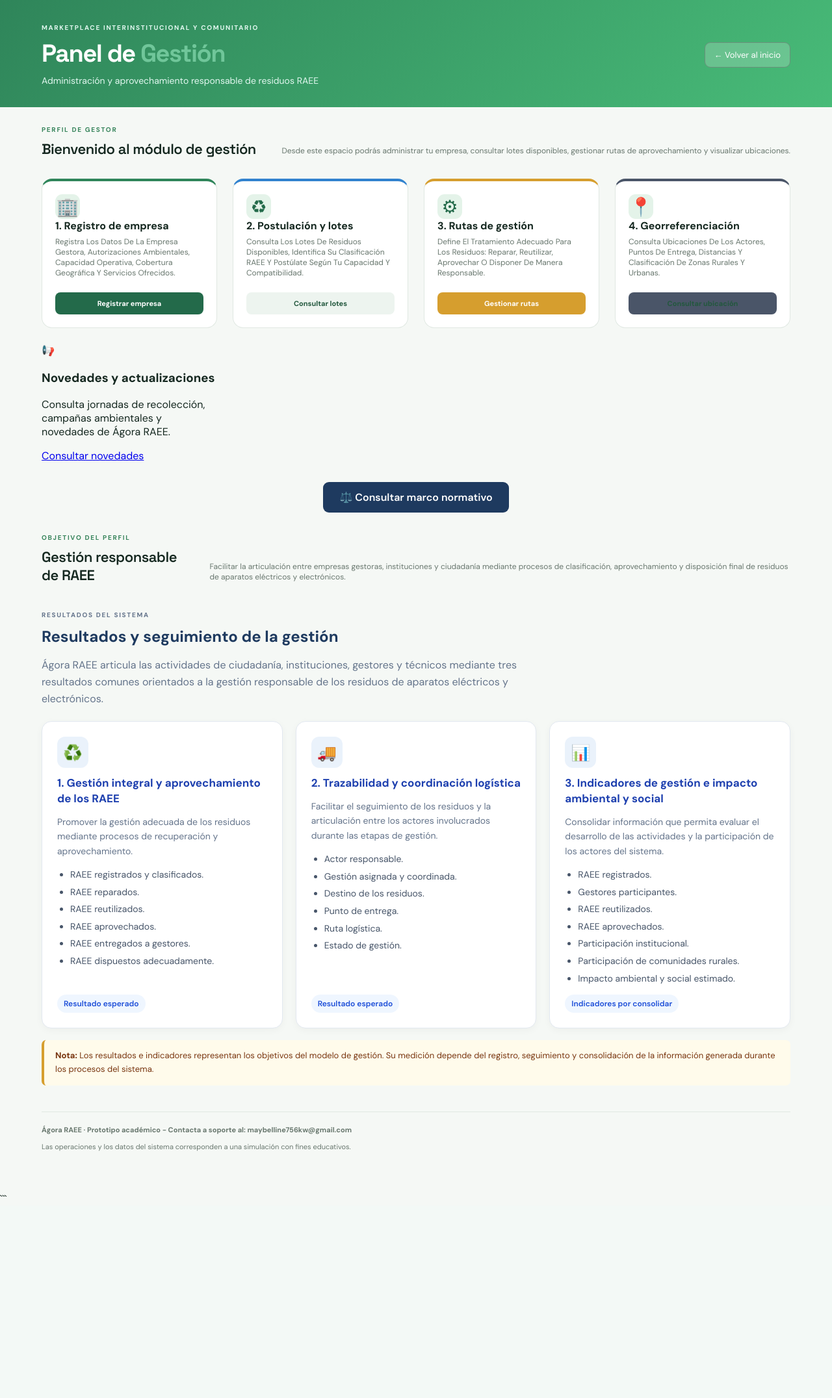
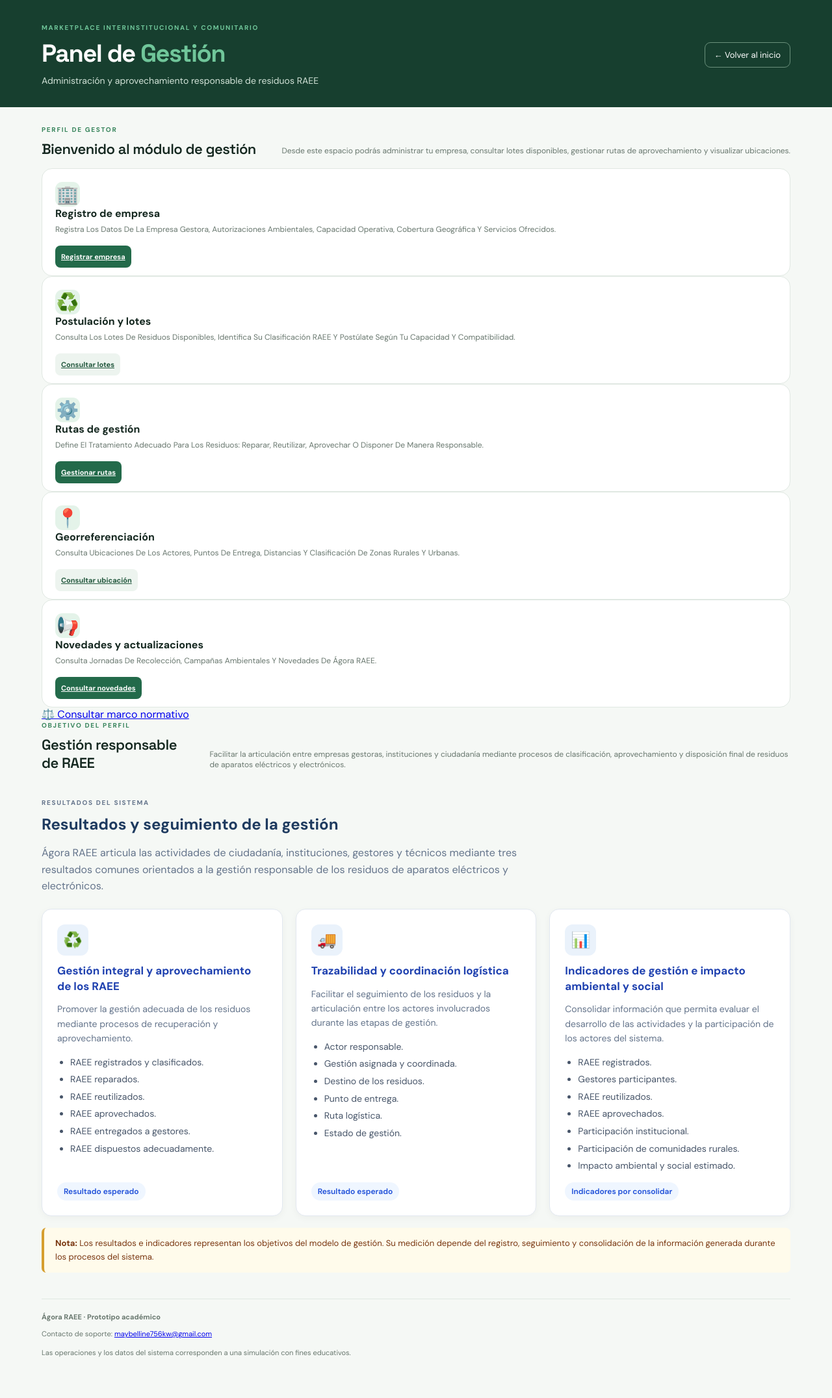
Before and after one commit to maybelline756kw-source/agora_raee_v1.2, a FastAPI app: page /form/gestor in a window 1280 px wide. Shown: the whole page at 65% size. Before the commit the page ends 1843 px from the top, so only its background shows below. Run offline with FastAPI, Linux system fonts and the light colour scheme.

Commit message:
Refactor HTML structure and improve semantics

````diff
--- a/templates/gestor/menu.html
+++ b/templates/gestor/menu.html
@@ -1,64 +1,49 @@
 
-<!doctype html>
+<!DOCTYPE html>
 <html lang="es">
 
 <head>
-    <meta charset="utf-8">
-    <meta name="viewport" content="width=device-width, initial-scale=1">
+    <meta charset="UTF-8">
+    <meta name="viewport" content="width=device-width, initial-scale=1.0">
 
-    <title>Panel de Gestor | Ágora RAEE</title>
+    <title>Panel de Gestión | Ágora RAEE</title>
 
     <link rel="stylesheet" href="/static/styles.css">
 </head>
 
-<body>
+<body class="manager-page">
 
-    <!-- ================================= -->
-    <!-- ENCABEZADO DEL MODULO -->
-    <!-- ================================= -->
-
-    <header class="topbar"
-        style="background: linear-gradient(135deg, #2f855a, #48bb78); color: white;">
+    <!-- ENCABEZADO -->
+    <header class="topbar">
 
         <div>
-
-            <p class="eyebrow" style="color: #e2f8f0;">
+            <p class="eyebrow">
                 MARKETPLACE INTERINSTITUCIONAL Y COMUNITARIO
             </p>
 
             <h1>Panel de <span>Gestión</span></h1>
 
-            <p class="subtitle" style="color: #e2f8f0;">
+            <p class="subtitle">
                 Administración y aprovechamiento responsable de residuos RAEE
             </p>
-
         </div>
 
-        <a class="api-link"
-           href="/"
-           style="background: rgba(255,255,255,0.2); color: white;">
-
+        <a class="api-link" href="/">
             ← Volver al inicio
-
         </a>
 
     </header>
 
 
-    <main class="container">
+    <main class="container manager-container">
 
-        <!-- ================================= -->
-        <!-- PRESENTACION -->
-        <!-- ================================= -->
-
+        <!-- PRESENTACIÓN -->
         <section class="section-heading">
 
             <div>
-
                 <p class="eyebrow">PERFIL DE GESTOR</p>
 
                 <h2>Bienvenido al módulo de gestión</h2>
-
             </div>
 
             <p>
@@ -70,26 +55,15 @@
         </section>
 
 
-        <!-- ================================= -->
         <!-- OPCIONES DEL GESTOR -->
-        <!-- ================================= -->
+        <section class="manager-grid">
 
-        <section style="
-            display: grid;
-            grid-template-columns: repeat(auto-fit, minmax(250px, 1fr));
-            gap: 1.5rem;
-            margin-top: 2rem;
-        ">
-
-
-            <!-- OPCION 1: REGISTRO -->
-
-            <article class="container-card"
-                style="border-top: 4px solid #2f855a;">
+            <!-- REGISTRO DE EMPRESA -->
+            <article class="container-card manager-card manager-register">
 
                 <div class="device-icon">🏢</div>
 
-                <h3>1. Registro de empresa</h3>
+                <h3>Registro de empresa</h3>
 
                 <p class="muted">
                     Registra los datos de la empresa gestora,
@@ -97,30 +71,19 @@
                     cobertura geográfica y servicios ofrecidos.
                 </p>
 
-                <a href="/form/gestor/registro"
-                   class="button primary"
-                   style="
-                       display: block;
-                       text-align: center;
-                       margin-top: 1rem;
-                       text-decoration: none;
-                   ">
-
+                <a href="/form/gestor/registro" class="button primary">
                     Registrar empresa
-
                 </a>
 
             </article>
 
 
-            <!-- OPCION 2: LOTES -->
+            <!-- POSTULACIÓN Y LOTES -->
+            <article class="container-card manager-card manager-lots">
 
-            <article class="container-card"
-                style="border-top: 4px solid #3182ce;">
+                <div class="device-icon">♻️</div>
 
-                <div class="device-icon">♻</div>
-
-                <h3>2. Postulación y lotes</h3>
+                <h3>Postulación y lotes</h3>
 
                 <p class="muted">
                     Consulta los lotes de residuos disponibles,
@@ -128,30 +91,19 @@
                     según tu capacidad y compatibilidad.
                 </p>
 
-                <a href="/form/gestor/lotes"
-                   class="button secondary"
-                   style="
-                       display: block;
-                       text-align: center;
-                       margin-top: 1rem;
-                       text-decoration: none;
-                   ">
-
+                <a href="/form/gestor/lotes" class="button secondary">
                     Consultar lotes
-
                 </a>
 
             </article>
 
 
-            <!-- OPCION 3: RUTAS -->
+            <!-- RUTAS DE GESTIÓN -->
+            <article class="container-card manager-card manager-routes">
 
-            <article class="container-card"
-                style="border-top: 4px solid #d69e2e;">
+                <div class="device-icon">⚙️</div>
 
-                <div class="device-icon">⚙</div>
-
-                <h3>3. Rutas de gestión</h3>
+                <h3>Rutas de gestión</h3>
 
                 <p class="muted">
                     Define el tratamiento adecuado para los residuos:
@@ -159,31 +111,19 @@
                     de manera responsable.
                 </p>
 
-                <a href="/form/gestor/rutas"
-                   class="button primary"
-                   style="
-                       display: block;
-                       text-align: center;
-                       margin-top: 1rem;
-                       text-decoration: none;
-                       background-color: #d69e2e;
-                   ">
-
+                <a href="/form/gestor/rutas" class="button primary">
                     Gestionar rutas
-
                 </a>
 
             </article>
 
 
-            <!-- OPCION 4: GEOREFERENCIACION -->
-
-            <article class="container-card"
-                style="border-top: 4px solid #4a5568;">
+            <!-- GEOREFERENCIACIÓN -->
+            <article class="container-card manager-card manager-location">
 
                 <div class="device-icon">📍</div>
 
-                <h3>4. Georreferenciación</h3>
+                <h3>Georreferenciación</h3>
 
                 <p class="muted">
                     Consulta ubicaciones de los actores,
@@ -191,66 +131,51 @@
                     de zonas rurales y urbanas.
                 </p>
 
-                <a href="/form/gestor/georreferenciacion"
-                   class="button secondary"
-                   style="
-                       display: block;
-                       text-align: center;
-                       margin-top: 1rem;
-                       text-decoration: none;
-                       background-color: #4a5568;
-                   ">
-
+                <a href="/form/gestor/georreferenciacion" class="button secondary">
                     Consultar ubicación
-
                 </a>
 
             </article>
 
-            <article class="citizen-card">
-    <div class="symbol">📢</div>
+
+            <!-- NOVEDADES Y ACTUALIZACIONES -->
+            <article class="container-card manager-card manager-update-card">
+
+                <div class="device-icon">📢</div>
 
                 <h3>Novedades y actualizaciones</h3>
 
-    <p>
+                <p class="muted">
                     Consulta jornadas de recolección, campañas ambientales
                     y novedades de Ágora RAEE.
                 </p>
 
-    <a href="/actualizaciones" class="citizen-button">
+                <a href="/actualizaciones" class="button primary">
                     Consultar novedades
                 </a>
+
             </article>
-
 
         </section>
 
-        <div style="text-align: center; margin: 30px 0;">
-    <a href="/form/marco-normativo"
-       style="display: inline-block;
-              padding: 13px 25px;
-              background: #1e3a5f;
-              color: white;
-              text-decoration: none;
-              border-radius: 9px;
-              font-weight: 600;">
+
+        <!-- MARCO NORMATIVO -->
+        <div class="normative-container">
+
+            <a href="/form/marco-normativo" class="normative-link">
                 ⚖️ Consultar marco normativo
             </a>
+
         </div>
 
 
-        <!-- ================================= -->
-        <!-- INFORMACION DEL MODULO -->
-        <!-- ================================= -->
-
-        <section class="section-heading" style="margin-top: 2rem;">
+        <!-- OBJETIVO DEL PERFIL -->
+        <section class="section-heading manager-objective">
 
             <div>
-
                 <p class="eyebrow">OBJETIVO DEL PERFIL</p>
 
                 <h2>Gestión responsable de RAEE</h2>
-
             </div>
 
             <p>
@@ -263,10 +188,7 @@
         </section>
 
 
-<!-- ==========================================
-     SALIDAS COMUNES DE AGORA RAEE
-========================================== -->
-
+        <!-- RESULTADOS COMUNES DEL SISTEMA -->
         <section class="common-outcomes">
 
             <div class="common-outcomes-heading">
@@ -284,15 +206,15 @@
 
             </div>
 
+
             <div class="outcomes-grid">
 
-        <!-- SALIDA 1 -->
-
+                <!-- RESULTADO 1 -->
                 <article class="outcome-card">
 
                     <div class="outcome-icon">♻️</div>
 
-            <h3>1. Gestión integral y aprovechamiento de los RAEE</h3>
+                    <h3>Gestión integral y aprovechamiento de los RAEE</h3>
 
                     <p>
                         Promover la gestión adecuada de los residuos
@@ -315,13 +237,12 @@
                 </article>
 
 
-        <!-- SALIDA 2 -->
-
+                <!-- RESULTADO 2 -->
                 <article class="outcome-card">
 
                     <div class="outcome-icon">🚚</div>
 
-            <h3>2. Trazabilidad y coordinación logística</h3>
+                    <h3>Trazabilidad y coordinación logística</h3>
 
                     <p>
                         Facilitar el seguimiento de los residuos y la
@@ -345,13 +266,12 @@
                 </article>
 
 
-        <!-- SALIDA 3 -->
-
+                <!-- RESULTADO 3 -->
                 <article class="outcome-card">
 
                     <div class="outcome-icon">📊</div>
 
-            <h3>3. Indicadores de gestión e impacto ambiental y social</h3>
+                    <h3>Indicadores de gestión e impacto ambiental y social</h3>
 
                     <p>
                         Consolidar información que permita evaluar
@@ -377,25 +297,35 @@
 
             </div>
 
+
+            <!-- NOTA INFORMATIVA -->
             <div class="outcome-note">
+
                 <strong>Nota:</strong>
+
                 Los resultados e indicadores representan los objetivos
                 del modelo de gestión. Su medición depende del registro,
                 seguimiento y consolidación de la información generada
                 durante los procesos del sistema.
+
             </div>
 
         </section>
 
 
-
-        <!-- ================================= -->
-        <!-- PIE DE PAGINA -->
-        <!-- ================================= -->
-
+        <!-- PIE DE PÁGINA -->
         <footer>
 
-            <strong>Ágora RAEE · Prototipo académico - Contacta a soporte al: maybelline756kw@gmail.com</strong>
+            <strong>
+                Ágora RAEE · Prototipo académico
+            </strong>
+
+            <p>
+                Contacto de soporte:
+                <a href="mailto:maybelline756kw@gmail.com">
+                    maybelline756kw@gmail.com
+                </a>
+            </p>
 
             <p>
                 Las operaciones y los datos del sistema corresponden
@@ -407,6 +337,4 @@
     </main>
 
 </body>
-
 </html>
-```
````
Lines whose indentation alone changed are shown as unchanged.
